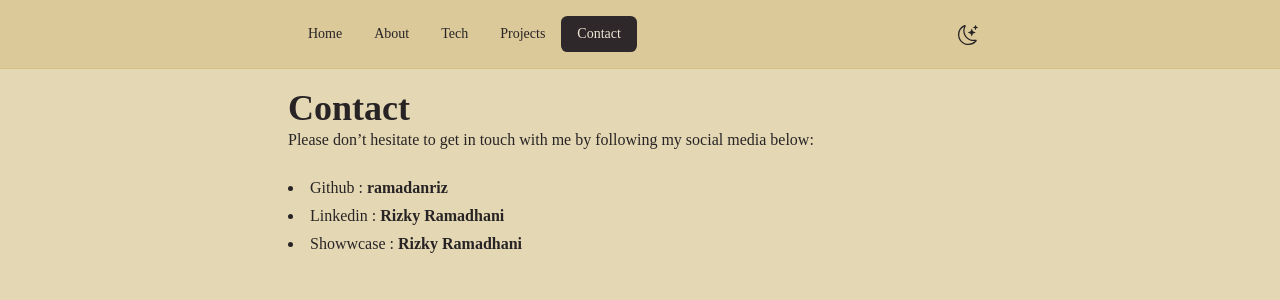
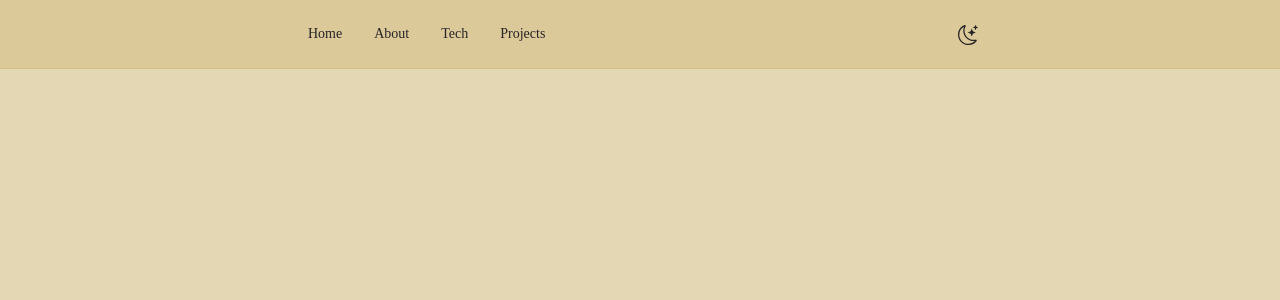
Before and after one commit to ramadanriz/portfolio-website, a React (Vite) app: page /contacts in a window 1280 px wide. Shown: the top 300 px of the page. Built offline with nearby package versions, Linux system fonts and the light colour scheme.

Commit message:
delete contact page

```diff
--- a/src/App.jsx
+++ b/src/App.jsx
@@ -3,7 +3,6 @@ import Home from './pages/Home'
 import About from './pages/About'
 import Projects from './pages/Projects'
 import TechStacks from './pages/TechStacks'
-import Contacts from './pages/Contacts'
 import Container from './components/Container'
 
 function App() {
@@ -14,7 +13,6 @@ function App() {
         <Route path="/about" element={ <About /> } />
         <Route path="/tech" element={ <TechStacks /> } />
         <Route path="/projects" element={ <Projects /> } />
-        <Route path="/contacts" element={ <Contacts /> } />
       </Routes>
     </Container>
   )
--- a/src/components/contacts/Item.jsx
+++ /dev/null
@@ -1,17 +0,0 @@
-import PropTypes from 'prop-types'
-
-const Item = ({ name, username, link }) => {
-  return (
-    <li>
-        {name} : <a href={link} className='font-semibold link link-hover'>{username}</a>
-    </li>
-  )
-}
-
-Item.propTypes = {
-    name: PropTypes.string,
-    username: PropTypes.string,
-    link: PropTypes.string
-}
-
-export default Item
--- a/src/components/contacts/List.jsx
+++ /dev/null
@@ -1,18 +0,0 @@
-import PropTypes from 'prop-types'
-import Item from './Item'
-
-const List = ({ contacts }) => {
-  return (
-      <ul className="mt-6 max-w-md space-y-1 list-disc list-inside">
-        {contacts.map((contact, index) => (
-            <Item key={index} {...contact} />
-        ))}
-    </ul>
-  )
-}
-
-List.propTypes = {
-    contacts: PropTypes.arrayOf(PropTypes.object)
-}
-
-export default List
--- a/src/constant/index.jsx
+++ b/src/constant/index.jsx
@@ -17,11 +17,7 @@ const menuLinks = [
     {
         name: "Projects",
         route: "/projects"
-    },
-    {
-        name: "Contact",
-        route: "/contacts"
-    },
+    }
 ]
 
 const techStacks = [
--- a/src/pages/Contacts.jsx
+++ /dev/null
@@ -1,15 +0,0 @@
-import SectionTitle from "../components/SectionTitle"
-import List from '../components/contacts/List'
-import { contacts } from "../constant"
-
-const Contacts = () => {
-  return (
-    <div className='mt-2'>
-      <SectionTitle>Contact</SectionTitle>
-      <p>Please don’t hesitate to get in touch with me by following my social media below:</p>
-      <List contacts={contacts} />
-    </div>
-  )
-}
-
-export default Contacts
```
